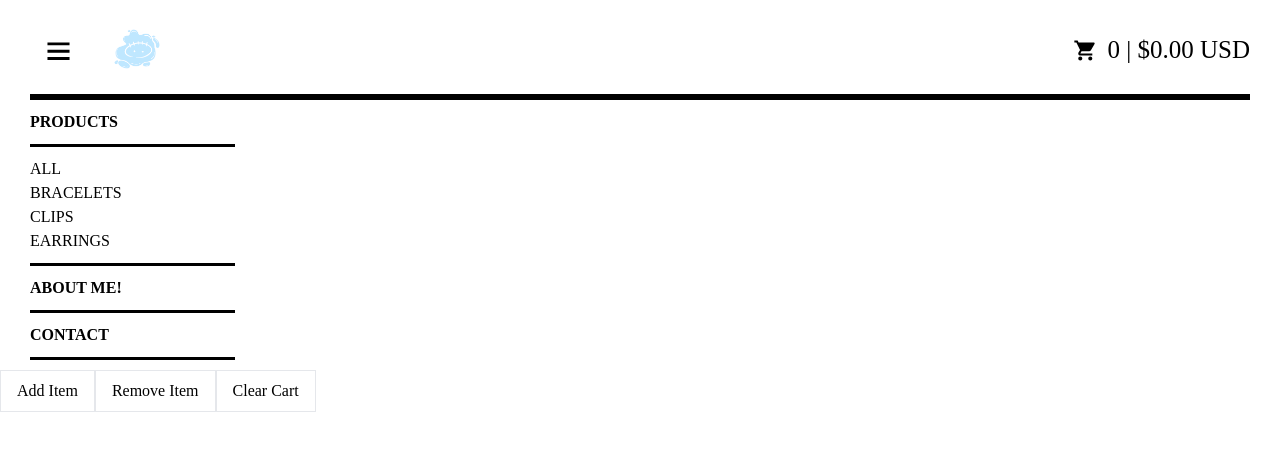
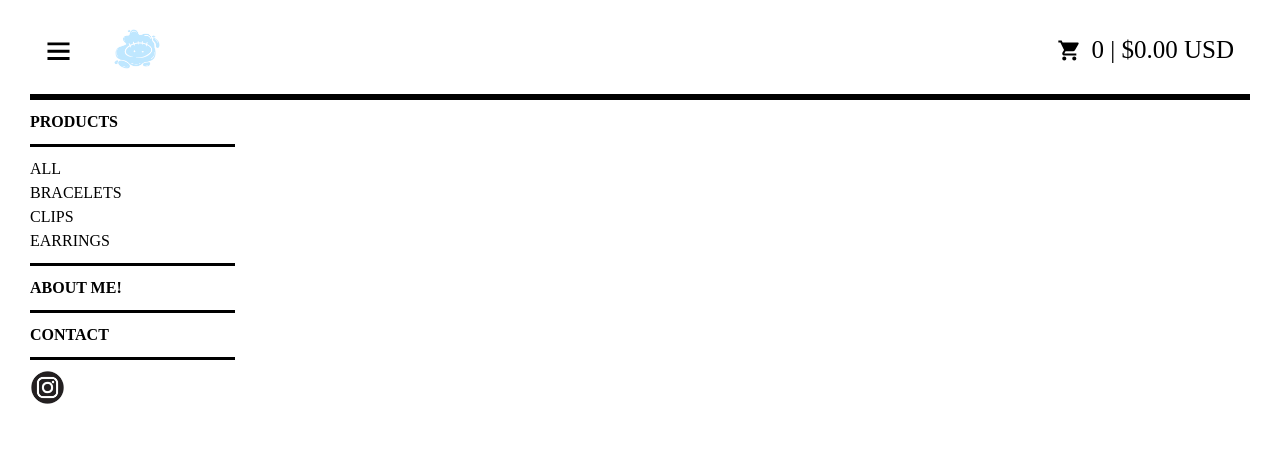
Before and after one commit to audreyyli/bubbli_store, a React (Create React App) app: page / in a window 1280 px wide. Both pictures are taken after a click on the button 58 px from the left and 50 px from the top of the page. Shown: the top 450 px of the page. Built offline with nearby package versions, Linux system fonts and the light colour scheme.

Commit message:
hovering links

```diff
--- a/src/App.js
+++ b/src/App.js
@@ -2,19 +2,7 @@ import React, {useState} from 'react'
 import TopBar from './components/TopBar'
 
 function App() {
-  const [cartItems, setCartItems] = useState([])
-
-  const addToCart = (item) => {
-    setCartItems(prevItems => [...prevItems, item]);
-  }
-
-  const removeFromCart = (itemId) => {
-    setCartItems(prevItems => prevItems.filter(item => item.id !== itemId));
-  }
-
-  const clearCart = () => {
-    setCartItems([]);
-  }
+  const [cartItems] = useState([])
 
   const cartCount = cartItems.length;
   const cartTotal = cartItems.reduce((total, item) => total + item.price, 0);
@@ -22,9 +10,6 @@ function App() {
   return (
     <div>
       <TopBar cartCount = {cartCount} cartTotal = {cartTotal} />
-      <button onClick={() => addToCart({id: 3, price: 12.99 })}>Add Item</button>
-      <button onClick={() => removeFromCart(3)}>Remove Item</button>
-      <button onClick={clearCart}>Clear Cart</button>
     </div>
   );
 }
--- a/src/components/SideBar.jsx
+++ b/src/components/SideBar.jsx
@@ -1,6 +1,11 @@
-import React from 'react'
+import React, {useState} from 'react'
+import '../styles/SideBarStyles.css'
+import igLogo from '../Pictures/igLogo.png'
+import igLogoHover from '../Pictures/igLogoHover.png'
 
 const SideBar = ({isOpen, top}) => {
+    const [isHovering, setIsHovering] = useState(false)
+
     if (!isOpen) return null;
     return (
         <div style = {{
@@ -15,16 +20,18 @@ const SideBar = ({isOpen, top}) => {
         }}>
             <p><b>PRODUCTS</b></p>
             <div style = {{width: '100%', height: '3px', backgroundColor: 'black', margin: '10px 0'}}></div>
-            <p>ALL</p>
-            <p>BRACELETS</p>
-            <p>CLIPS</p>
-            <p>EARRINGS</p>
+            <div><a href = "../Pages/all.js" className = 'sideBar-link'>ALL</a></div>
+            <div><a href = "../Pages/bracelets.js" className = 'sideBar-link'>BRACELETS</a></div>
+            <div><a href = "../Pages/clips.js" className = 'sideBar-link'>CLIPS</a></div>
+            <div><a href = "../Pages/earrings.js" className = 'sideBar-link'>EARRINGS</a></div>
             <div style = {{width: '100%', height: '3px', backgroundColor: 'black', margin: '10px 0'}}></div>
-            <p><b>ABOUT ME!</b></p>
+            <div><a href = "../Pages/about.js" className = 'sideBar-link'><b>ABOUT ME!</b></a></div>
             <div style = {{width: '100%', height: '3px', backgroundColor: 'black', margin: '10px 0'}}></div>
-            <p><b>CONTACT</b></p>
+            <div><a href = "../Pages/contact.js" className = 'sideBar-link'><b>CONTACT</b></a></div>
             <div style = {{width: '100%', height: '3px', backgroundColor: 'black', margin: '10px 0'}}></div>
-
+            <div>
+                <a href = "https://www.instagram.com/shopbubbli/" className = "image-button" onMouseEnter = {() => setIsHovering(true)} onMouseLeave = {() => setIsHovering(false)}><img src = {isHovering ? igLogoHover : igLogo} alt = "Logo" /></a>
+                </div>
         </div>
     )
 }
--- a/src/components/TopBar.jsx
+++ b/src/components/TopBar.jsx
@@ -5,6 +5,9 @@ import { IoMdCart } from 'react-icons/io';
 import logo from '../Pictures/logo.png';
 
 const TopBar = ({ cartCount, cartTotal }) => {
+    const [hover, setHover] = useState(false)
+    const [cartHover, setCartHover] = useState(false)
+
     const [isSideBarOpen, setSideBarOpen] = useState(false);
     const topBarRef = useRef(null);
     const [topBarHeight, setTopBarHeight] = useState(0);
@@ -23,19 +26,21 @@ const TopBar = ({ cartCount, cartTotal }) => {
         <div>
             <div ref = {topBarRef} style = {{display: 'flex', justifyContent: 'space-between', alignItems: 'center', padding: '25px 30px', fontSize: '25px', position: 'relative', height: '100px'}}>
                 <div style = {{display: 'flex', alignItems: 'center'}}>
-                    <button onClick = {toggleSideBar} style = {{background: 'none', border: 'none', cursor: 'pointer'}}>
+                    <button onClick = {toggleSideBar} onMouseEnter = {() => setHover(true)} onMouseLeave = {() => setHover(false)} style = {{background: 'none', border: 'none', cursor: 'pointer', color: hover ? '#BDE6FF' : 'initial'}}>
                         <TfiMenu />
                     </button>
                     <img src = {logo} alt="Logo" style = {{width: '70px', height: '70px', borderRadius: '50%', marginLeft: '15px'}}/>
                 </div>
 
                 <div style = {{display: 'flex', alignItems: 'center'}}>
-                    <IoMdCart />
-                    <div style = {{marginLeft: '10px'}}>
-                        <div>{cartCount} | ${cartTotal.toFixed(2)} USD</div>
-                    </div>
+                    <button onMouseEnter = {() => setCartHover(true)} onMouseLeave = {() => setCartHover(false)} style = {{background: 'none', border: 'none', cursor: 'pointer', color: cartHover ? '#BDE6FF' : 'initial', display: 'flex', alignItems: 'center', justifyContent: 'center'}}>
+                        <IoMdCart />
+                        <div style = {{marginLeft: '10px'}}>
+                            <div>{cartCount} | ${cartTotal.toFixed(2)} USD</div>
+                        </div>
+                    </button>
                 </div>
-                <div style = {{position: 'absolute', width: 'calc(100% - 60px)', height: '6px', backgroundColor: 'black', bottom: '0', left: '30px'}}></div>
+                <div style = {{position: 'absolute', width: 'calc(100% - 60px)', height: '6.5px', backgroundColor: 'black', bottom: '0', left: '30px'}}></div>
             </div>
             <SideBar isOpen = {isSideBarOpen} onClose = {() => setSideBarOpen(false)} top = {`${topBarHeight}px`} />
         </div>
--- /dev/null
+++ b/src/styles/SideBarStyles.css
@@ -0,0 +1,16 @@
+.sideBar-link {
+    color: black;
+    text-decoration: none;
+}
+
+.sideBar-link:hover {
+    color: #BDE6FF;
+    text-decoration: underline;
+}
+
+.image-button {
+    width: 35px;
+    height: 35px;
+    border-radius: 50%;
+    display: block;
+}
```
Also changed, not shown: src/Pictures/igLogo.png (added), src/Pictures/igLogoHover.png (added), src/pages/about.js (added), src/pages/all.js (added), src/pages/bracelets.js (added), src/pages/cart.js (added), src/pages/clips.js (added), src/pages/contact.js (added), src/pages/earrings.js (added).
